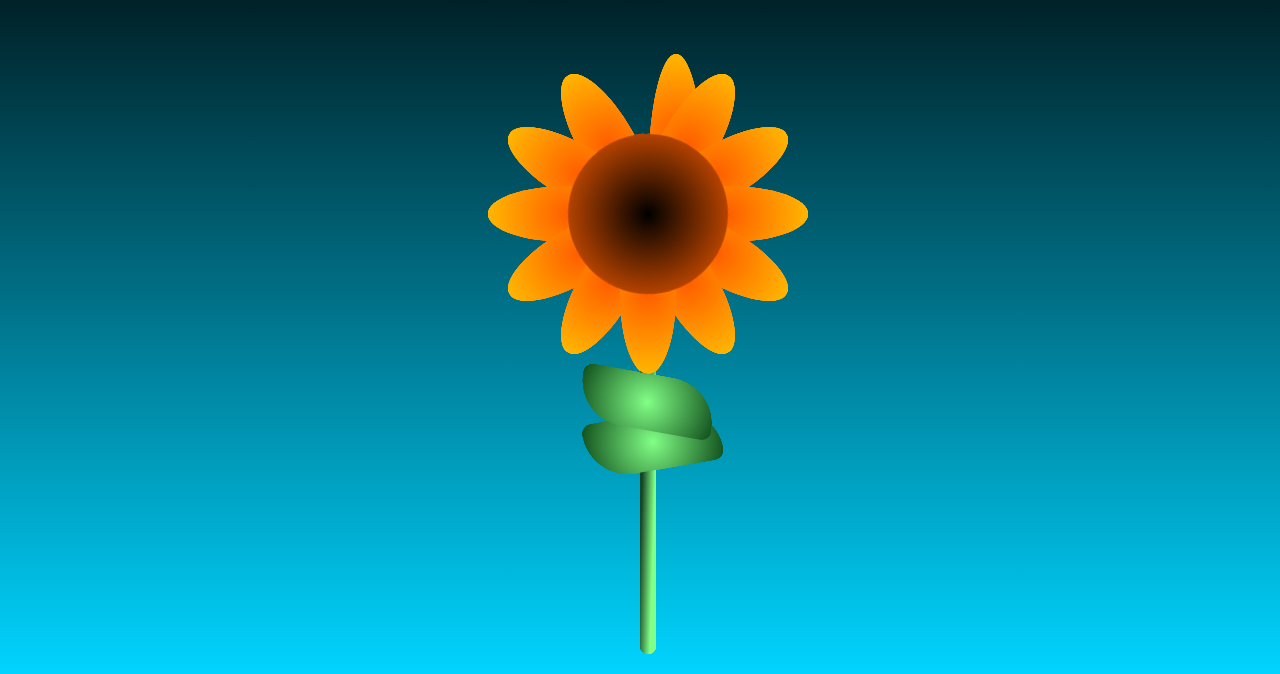
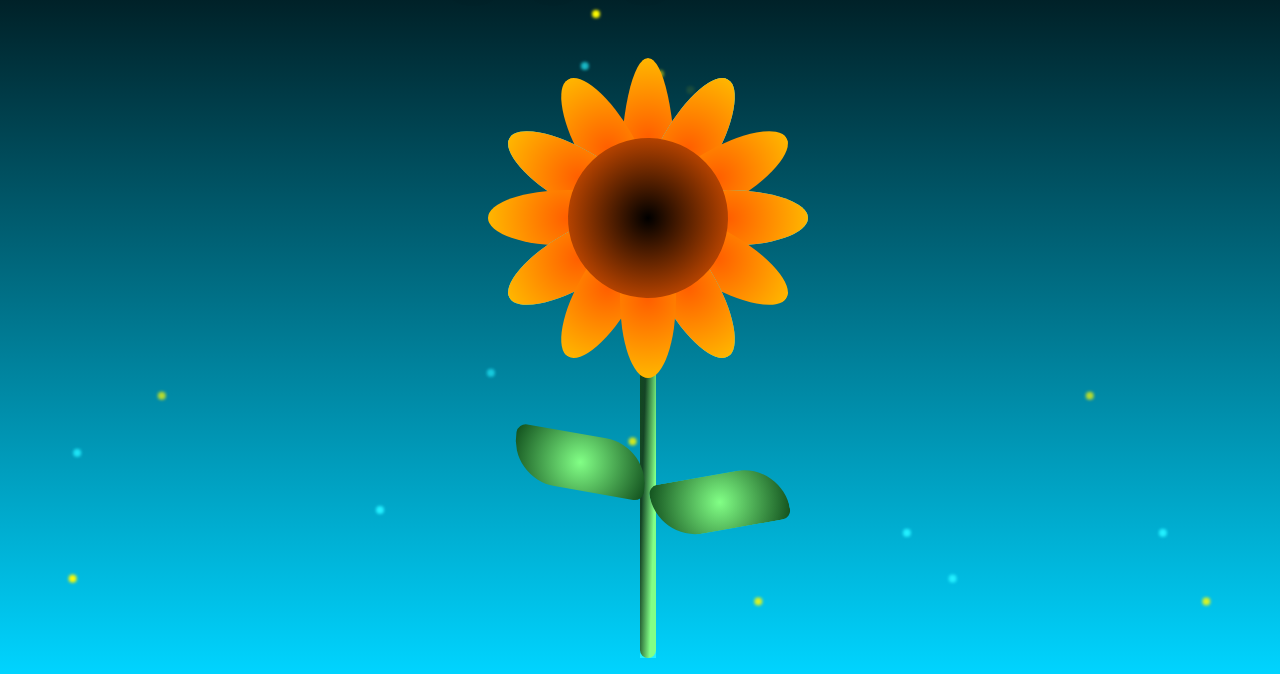
Before and after one commit to decinquenicola/SabrNik, a plain HTML site: page index.html in a window 1280 px wide. Shown: the part 126-800 px from the top of the page. Drawn offline with Linux system fonts and the light colour scheme.

Commit message:
Aggiornamentino final

```diff
--- a/index.html
+++ b/index.html
@@ -5,230 +5,541 @@
     <meta name="viewport" content="width=device-width, initial-scale=1.0">
     <title>Sunflower Animation</title>
     <link href="https://fonts.googleapis.com/css2?family=Pacifico&display=swap" rel="stylesheet">
+    <style>
+      * {
+        padding: 0;
 
-    <style>
-      * { padding: 0; margin: 0; box-sizing: border-box; }
+        margin: 0;
+
+        box-sizing: border-box;
+      }
 
       :root {
         --color-bg: linear-gradient(to top, #00d4ff, #000);
+
         --line-color: linear-gradient(to left top, #82ff86 20%, #144425, #104e1c);
+
         --flower-center: radial-gradient(circle, #000, #ff5e00);
+
         --leaf-color: radial-gradient(circle, #82ff86, #104e1c);
+
         --petal-color: radial-gradient(circle, #ff5e00, #ffbb00);
       }
 
       body {
         background-image: var(--color-bg);
+
         min-height: 100vh;
+
         display: flex;
+
         align-items: flex-end;
+
         justify-content: center;
+
         overflow: hidden;
-      }
-
-      /* Titolo + cuoricino */
-      .title {
-        position: absolute;
-        top: 5vmin;
-        width: 100%;
-        text-align: center;
-        font-family: 'Pacifico', cursive;
-        font-size: 5vmin;
-        color: #fff8d6;
-        text-shadow: 0 0 10px #000, 0 0 20px #000;
-        z-index: 20;
-      }
-
-      .heart {
-        display: inline-block;
-        color: orange;
-        font-size: 5vmin;
-        margin-left: 1vmin;
-      }
-
-      /* Wrapper generale */
-      .sunflower {
-        position: relative;
       }
 
       .flower_wrapper {
         position: absolute;
+
+        left: 50%;
+
         bottom: 2vmin;
+
         animation: moving-flower-1 4s linear infinite;
       }
 
       .flower_stem {
         width: 2vmin;
+
         height: 65vmin;
+
         background-image: var(--line-color);
+
         border-radius: 4vmin;
+
+        animation-delay: 0.3s;
       }
 
       .flower_center {
         position: absolute;
         top: 0vmin;
         left: 50%;
+        z-index: 5;
         transform: translateX(-50%) rotate(-10deg);
         width: 20vmin;
         height: 20vmin;
         border-radius: 50%;
         background: var(--flower-center);
-        z-index: 5;
+        animation: open-flower-middle 2s 0.4s backwards;
       }
 
       .flower_petal {
         position: absolute;
         left: 50%;
+        z-index: 3;
         bottom: 55vmin;
+        transform: translateX(-50%);
         width: 7vmin;
+        height: 17vmin;
         height: 20vmin;
         background: var(--petal-color);
         clip-path: ellipse(50% 50% at 50% 50%);
         transform-origin: center bottom;
+        animation: open-flower 2s 1s backwards;
       }
 
-      .flower_petal-1 { border-radius: 50% 50% 50% / 80% 80% 20% 20%; }
-      .flower_petal-2 { transform: translateX(-50%) rotate(-30deg); }
-      .flower_petal-3 { transform: translateX(-50%) rotate(-60deg); }
-      .flower_petal-4 { transform: translateX(-50%) rotate(-90deg); }
-      .flower_petal-5 { transform: translateX(-50%) rotate(-120deg); }
-      .flower_petal-6 { transform: translateX(-50%) rotate(-150deg); }
-      .flower_petal-7 { transform: translateX(-50%) rotate(30deg); }
-      .flower_petal-8 { transform: translateX(-50%) rotate(60deg); }
-      .flower_petal-9 { transform: translateX(-50%) rotate(90deg); }
-      .flower_petal-10 { transform: translateX(-50%) rotate(120deg); }
-      .flower_petal-11 { transform: translateX(-50%) rotate(150deg); }
-      .flower_petal-12 { transform: translateX(-50%) rotate(180deg); }
+      .flower_petal-1 {
+        border-radius: 50% 50% 50% / 80% 80% 20% 20%;
+
+        background-image: none;
+
+        background: var(--petal-color);
+
+        animation: open-flower 1.4s 1s backwards;
+      }
+
+      .flower_petal-2 {
+        transform: translateX(-50%) rotate(-30deg);
+      }
+
+      .flower_petal-3 {
+        transform: translateX(-50%) rotate(-60deg);
+      }
+
+      .flower_petal-4 {
+        transform: translateX(-50%) rotate(-90deg);
+      }
+
+      .flower_petal-5 {
+        transform: translateX(-50%) rotate(-120deg);
+      }
+
+      .flower_petal-6 {
+        transform: translateX(-50%) rotate(-150deg);
+      }
+
+      .flower_petal-7 {
+        transform: translateX(-50%) rotate(30deg);
+      }
+
+      .flower_petal-8 {
+        transform: translateX(-50%) rotate(60deg);
+      }
+
+      .flower_petal-9 {
+        transform: translateX(-50%) rotate(90deg);
+      }
+
+      .flower_petal-10 {
+        transform: translateX(-50%) rotate(120deg);
+      }
+
+      .flower_petal-11 {
+        transform: translateX(-50%) rotate(150deg);
+      }
+
+      .flower_petal-12 {
+        transform: translateX(-50%) rotate(180deg);
+      }
 
       .flower_leaf {
         position: absolute;
+
+        left: 60%;
+
+        bottom: 18vmin;
+
+        transform: translateX(-45%) rotate(80deg);
+
         width: 7vmin;
+
         height: 17vmin;
+
         background: var(--leaf-color);
+
+        clip-path: none;
+
         border-radius: 10vmin 2vmin 10vmin 2vmin;
-      }
-      .flower_leaf-1 { left: 60%; bottom: 18vmin; transform: translateX(-45%) rotate(80deg); }
-      .flower_leaf-2 { left: 60%; bottom: 23vmin; transform: translateX(-55%) rotate(-80deg); }
 
-      /* Lucine: rimangono uguali */
-
-      @keyframes moving-flower-1 {
-        0%,100% { transform: translateY(0); }
-        50% { transform: translateY(-1vmin); }
+        transform-origin: center bottom;
       }
 
+      .flower_leaf-1 {
+        bottom: 18vmin;
+
+        transform: translateX(-45%) rotate(80deg);
+      }
+
+      .flower_leaf-2 {
+        bottom: 23vmin;
+
+        transform: translateX(-55%) rotate(-80deg);
+      }
+
+      .flower_light {
+        position: absolute;
+
+        bottom: 70vmin;
+
+        width: 1vmin;
+
+        height: 1vmin;
+
+        background-color: rgb(255, 251, 0);
+
+        border-radius: 50%;
+
+        filter: blur(0.2vmin);
+
+        animation: light-ans 4s linear infinite backwards;
+      }
+
+      :nth-child(odd) {
+        background-color: #23f0ff;
+      }
+
+      .flower_light-1 {
+        left: -2vmin;
+
+        animation-delay: 1s;
+      }
+
+      .flower_light-2 {
+        left: 3vmin;
+
+        animation-delay: 0.5s;
+      }
+
+      .flower_light-3 {
+        left: -6vmin;
+
+        animation-delay: 0.3s;
+      }
+
+      .flower_light-4 {
+        left: 6vmin;
+
+        animation-delay: 0.9s;
+      }
+
+      .flower_light-5 {
+        left: -1vmin;
+
+        animation-delay: 1.5s;
+      }
+
+      .flower_light-6 {
+        left: -4vmin;
+
+        animation-delay: 3s;
+      }
+
+      .flower_light-7 {
+        left: 3vmin;
+
+        animation-delay: 2s;
+      }
+
+      .flower_light-8 {
+        left: -6vmin;
+
+        animation-delay: 3.5s;
+      }
+
+      .light {
+        position: absolute;
+
+        bottom: 0vmin;
+
+        width: 1vmin;
+
+        height: 1vmin;
+
+        background-color: rgb(255, 251, 0);
+
+        border-radius: 50%;
+
+        filter: blur(0.2vmin);
+
+        animation: light-ans-background 7s linear infinite backwards;
+      }
+
+      :nth-child(odd) {
+        background-color: #23f0ff;
+      }
+
+      .light-1 {
+        left: 10vmin;
+
+        animation-delay: 1s;
+      }
+
+      .light-2 {
+        left: 20vmin;
+
+        animation-delay: 0.5s;
+      }
+
+      .light-3 {
+        left: 60vmin;
+
+        animation-delay: 0.3s;
+      }
+
+      .light-4 {
+        left: 80vmin;
+
+        animation-delay: 0.9s;
+      }
+
+      .light-5 {
+        left: 45vmin;
+
+        animation-delay: 1.5s;
+      }
+
+      .light-6 {
+        left: 10vmin;
+
+        animation-delay: 3s;
+      }
+
+      .light-7 {
+        left: 90vmax;
+
+        animation-delay: 2s;
+      }
+
+      .light-8 {
+        left: 60vmax;
+
+        animation-delay: 3.5s;
+      }
+
+      .light-9 {
+        left: 70vmax;
+
+        animation-delay: 2s;
+      }
+
+      .light-10 {
+        left: 95vmax;
+
+        animation-delay: 3.5s;
+      }
+
+      .light-11 {
+        left: 75vmax;
+
+        animation-delay: 3s;
+      }
+
+      .light-12 {
+        left: 85vmax;
+
+        animation-delay: 0.5s;
+      }
+
+      @keyframes open-flower-leaves {
+        0% {
+          opacity: 0;
+
+          transform: translateX(-50%) scale(0);
+        }
+      }
+
+      @keyframes open-flower {
+        0% {
+          transform: translateX(-50%) rotate(0);
+        }
+      }
+
+      @keyframes open-flower-middle {
+        0% {
+          opacity: 0;
+
+          transform: translateX(-50%) scale(0);
+        }
+      }
+
+      @keyframes light-ans {
+        0% {
+          opacity: 0;
+
+          transform: translateY(0vmin);
+        }
+
+        25% {
+          opacity: 1;
+
+          transform: translateY(-5vmin) translateX(-2vmin);
+        }
+
+        50% {
+          opacity: 1;
+
+          transform: translateY(-15vmin) translateX(2vmin);
+
+          filter: blur(0.2vmin);
+        }
+
+        75% {
+          transform: translateY(-20vmin) translateX(-2vmin);
+
+          filter: blur(0.2vmin);
+        }
+
+        100% {
+          transform: translateY(-30vmin);
+
+          opacity: 0;
+
+          filter: blur(1vmin);
+        }
+      }
+
+      @keyframes light-ans-background {
+        0% {
+          opacity: 0;
+
+          transform: translateY(0vmin);
+        }
+
+        25% {
+          opacity: 1;
+
+          transform: translateY(-10vmin) translateX(-2vmin);
+        }
+
+        50% {
+          opacity: 1;
+
+          transform: translateY(-20vmin) translateX(2vmin);
+
+          filter: blur(0.2vmin);
+        }
+
+        60% {
+          transform: translateY(-30vmin) translateX(-2vmin);
+
+          filter: blur(0.2vmin);
+        }
+
+        70% {
+          transform: translateY(-40vmin) translateX(2vmin);
+
+          filter: blur(0.2vmin);
+        }
+
+        80% {
+          transform: translateY(-50vmin) translateX(-2vmin);
+
+          filter: blur(0.2vmin);
+        }
+
+        100% {
+          transform: translateY(-60vmin);
+
+          opacity: 0;
+
+          filter: blur(1vmin);
+        }
+      }
+      .title {
+  position: absolute;
+  top: 5vmin;
+  width: 100%;
+  text-align: center;
+  font-family: 'Pacifico', cursive;
+  font-size: 5vmin;
+  color: #fff8d6;
+  text-shadow: 0 0 10px #000, 0 0 20px #000;
+  z-index: 20;
+}
     </style>
   </head>
+  <body>
+    <div class="title">Auguri, principessa mia 🧡</div>
+    <div class="sunflower">
+      <div class="flower_wrapper">
 
-  <body>
-    <div class="title">
-      Auguri, principessa mia
-      <span class="heart">🧡</span>
-    </div>
+        <div class="flower_stem"></div>
 
-    <!-- 5 girasoli sfalsati -->
-    <div class="sunflower">
-      <!-- Girasole 1 -->
-      <div class="flower_wrapper" style="left: 20%; transform: scale(0.9);">
-        <div class="flower_stem"></div>
         <div class="flower_center"></div>
+
         <div class="flower_petal flower_petal-1"></div>
+
         <div class="flower_petal flower_petal-2"></div>
+
         <div class="flower_petal flower_petal-3"></div>
+
         <div class="flower_petal flower_petal-4"></div>
+
         <div class="flower_petal flower_petal-5"></div>
+
         <div class="flower_petal flower_petal-6"></div>
+
         <div class="flower_petal flower_petal-7"></div>
+
         <div class="flower_petal flower_petal-8"></div>
+
         <div class="flower_petal flower_petal-9"></div>
+
         <div class="flower_petal flower_petal-10"></div>
+
         <div class="flower_petal flower_petal-11"></div>
+
         <div class="flower_petal flower_petal-12"></div>
+
         <div class="flower_leaf flower_leaf-1"></div>
+
         <div class="flower_leaf flower_leaf-2"></div>
-      </div>
 
-      <!-- Girasole 2 -->
-      <div class="flower_wrapper" style="left: 40%; transform: scale(1.1);">
-        <div class="flower_stem"></div>
-        <div class="flower_center"></div>
-        <div class="flower_petal flower_petal-1"></div>
-        <div class="flower_petal flower_petal-2"></div>
-        <div class="flower_petal flower_petal-3"></div>
-        <div class="flower_petal flower_petal-4"></div>
-        <div class="flower_petal flower_petal-5"></div>
-        <div class="flower_petal flower_petal-6"></div>
-        <div class="flower_petal flower_petal-7"></div>
-        <div class="flower_petal flower_petal-8"></div>
-        <div class="flower_petal flower_petal-9"></div>
-        <div class="flower_petal flower_petal-10"></div>
-        <div class="flower_petal flower_petal-11"></div>
-        <div class="flower_petal flower_petal-12"></div>
-        <div class="flower_leaf flower_leaf-1"></div>
-        <div class="flower_leaf flower_leaf-2"></div>
-      </div>
+        <div class="flower_light flower_light-1"></div>
 
-      <!-- Girasole 3 -->
-      <div class="flower_wrapper" style="left: 55%; transform: scale(0.85);">
-        <div class="flower_stem"></div>
-        <div class="flower_center"></div>
-        <div class="flower_petal flower_petal-1"></div>
-        <div class="flower_petal flower_petal-2"></div>
-        <div class="flower_petal flower_petal-3"></div>
-        <div class="flower_petal flower_petal-4"></div>
-        <div class="flower_petal flower_petal-5"></div>
-        <div class="flower_petal flower_petal-6"></div>
-        <div class="flower_petal flower_petal-7"></div>
-        <div class="flower_petal flower_petal-8"></div>
-        <div class="flower_petal flower_petal-9"></div>
-        <div class="flower_petal flower_petal-10"></div>
-        <div class="flower_petal flower_petal-11"></div>
-        <div class="flower_petal flower_petal-12"></div>
-        <div class="flower_leaf flower_leaf-1"></div>
-        <div class="flower_leaf flower_leaf-2"></div>
-      </div>
+        <div class="flower_light flower_light-2"></div>
 
-      <!-- Girasole 4 -->
-      <div class="flower_wrapper" style="left: 70%; transform: scale(1.05);">
-        <div class="flower_stem"></div>
-        <div class="flower_center"></div>
-        <div class="flower_petal flower_petal-1"></div>
-        <div class="flower_petal flower_petal-2"></div>
-        <div class="flower_petal flower_petal-3"></div>
-        <div class="flower_petal flower_petal-4"></div>
-        <div class="flower_petal flower_petal-5"></div>
-        <div class="flower_petal flower_petal-6"></div>
-        <div class="flower_petal flower_petal-7"></div>
-        <div class="flower_petal flower_petal-8"></div>
-        <div class="flower_petal flower_petal-9"></div>
-        <div class="flower_petal flower_petal-10"></div>
-        <div class="flower_petal flower_petal-11"></div>
-        <div class="flower_petal flower_petal-12"></div>
-        <div class="flower_leaf flower_leaf-1"></div>
-        <div class="flower_leaf flower_leaf-2"></div>
-      </div>
+        <div class="flower_light flower_light-3"></div>
 
-      <!-- Girasole 5 -->
-      <div class="flower_wrapper" style="left: 85%; transform: scale(0.9);">
-        <div class="flower_stem"></div>
-        <div class="flower_center"></div>
-        <div class="flower_petal flower_petal-1"></div>
-        <div class="flower_petal flower_petal-2"></div>
-        <div class="flower_petal flower_petal-3"></div>
-        <div class="flower_petal flower_petal-4"></div>
-        <div class="flower_petal flower_petal-5"></div>
-        <div class="flower_petal flower_petal-6"></div>
-        <div class="flower_petal flower_petal-7"></div>
-        <div class="flower_petal flower_petal-8"></div>
-        <div class="flower_petal flower_petal-9"></div>
-        <div class="flower_petal flower_petal-10"></div>
-        <div class="flower_petal flower_petal-11"></div>
-        <div class="flower_petal flower_petal-12"></div>
-        <div class="flower_leaf flower_leaf-1"></div>
-        <div class="flower_leaf flower_leaf-2"></div>
+        <div class="flower_light flower_light-4"></div>
+
+        <div class="flower_light flower_light-5"></div>
+
+        <div class="flower_light flower_light-6"></div>
+
+        <div class="flower_light flower_light-7"></div>
+
+        <div class="flower_light flower_light-8"></div>
+
       </div>
 
     </div>
 
+    <div class="light light-1"></div>
+
+    <div class="light light-2"></div>
+
+    <div class="light light-3"></div>
+
+    <div class="light light-4"></div>
+
+    <div class="light light-5"></div>
+
+    <div class="light light-6"></div>
+
+    <div class="light light-7"></div>
+
+    <div class="light light-8"></div>
+
+    <div class="light light-9"></div>
+
+    <div class="light light-10"></div>
+
+    <div class="light light-11"></div>
+
+    <div class="light light-12"></div>
   </body>
+
 </html>
```
